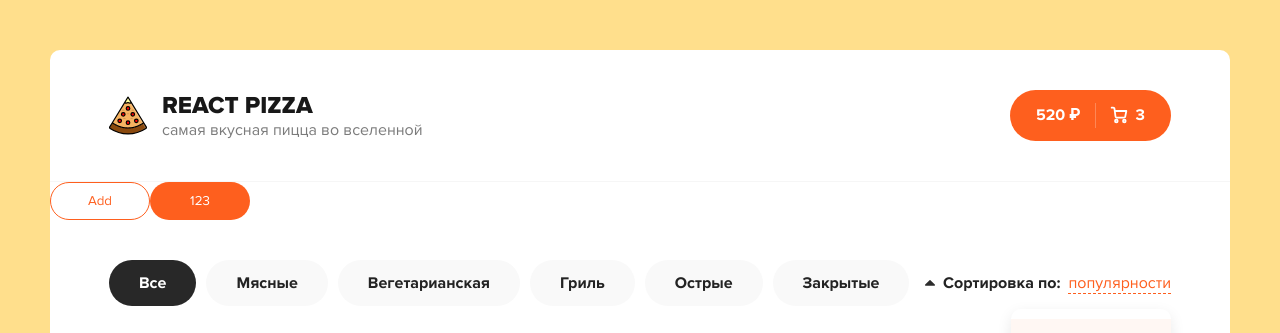
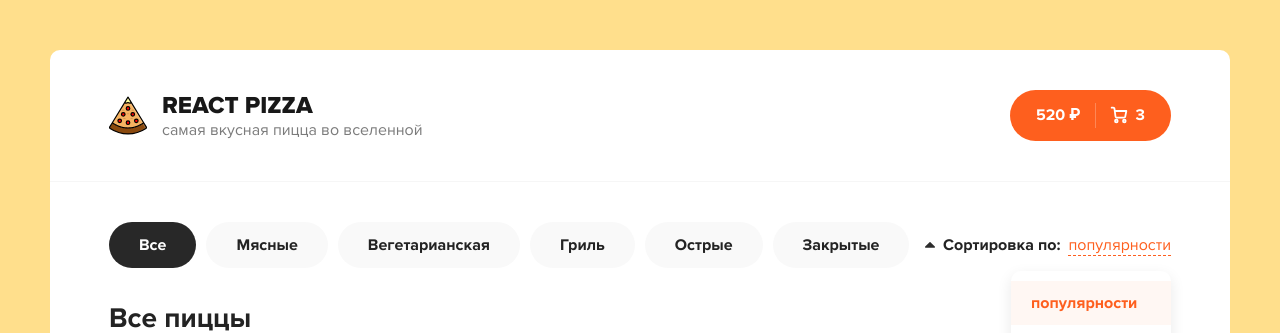
Before and after one commit to freetimezp/reactpizza, a React app: page / in a window 1280 px wide. Shown: the top 333 px of the page. Built offline with nearby package versions, Linux system fonts and the light colour scheme.

Commit message:
React-js. Button component. onClick. props. classNames.

```diff
--- a/src/App.js
+++ b/src/App.js
@@ -1,14 +1,11 @@
 import React from 'react';
 
 import Header from './Header';
-import Button from "./Button";
 
 function App() {
     return (
         <div className="wrapper">
             <Header />
-            <Button outline>Add</Button>
-            <Button>123</Button>
             <div className="content">
                 <div className="container">
                     <div className="content__top">
--- a/src/Button.jsx
+++ b/src/Button.jsx
@@ -2,12 +2,14 @@ import React from "react";
 
 import classNames from 'classnames';
 
-const Button = (props) => {
+const Button = ({onClick, className, outline, children}) => {
     return (
-        <button className={classNames('button', {
-            'button--outline': props.outline
+        <button
+            onClick={onClick}
+            className={classNames('button', className, {
+            'button--outline': outline
         })}>
-            {props.children}
+            {children}
         </button>
     );
 }
--- a/src/Header.jsx
+++ b/src/Header.jsx
@@ -1,4 +1,6 @@
 import React from "react";
+
+import Button from "./Button";
 
 import logoSvg from "./assets/img/pizza-logo.svg";
 
@@ -14,7 +16,7 @@ function Header() {
                     </div>
                 </div>
                 <div className="header__cart">
-                    <a href="/cart.html" className="button button--cart">
+                    <Button className="button--cart">
                         <span>520 ₽</span>
                         <div className="button__delimiter"></div>
                         <svg
@@ -47,7 +49,7 @@ function Header() {
                             />
                         </svg>
                         <span>3</span>
-                    </a>
+                    </Button>
                 </div>
             </div>
         </div>
```
